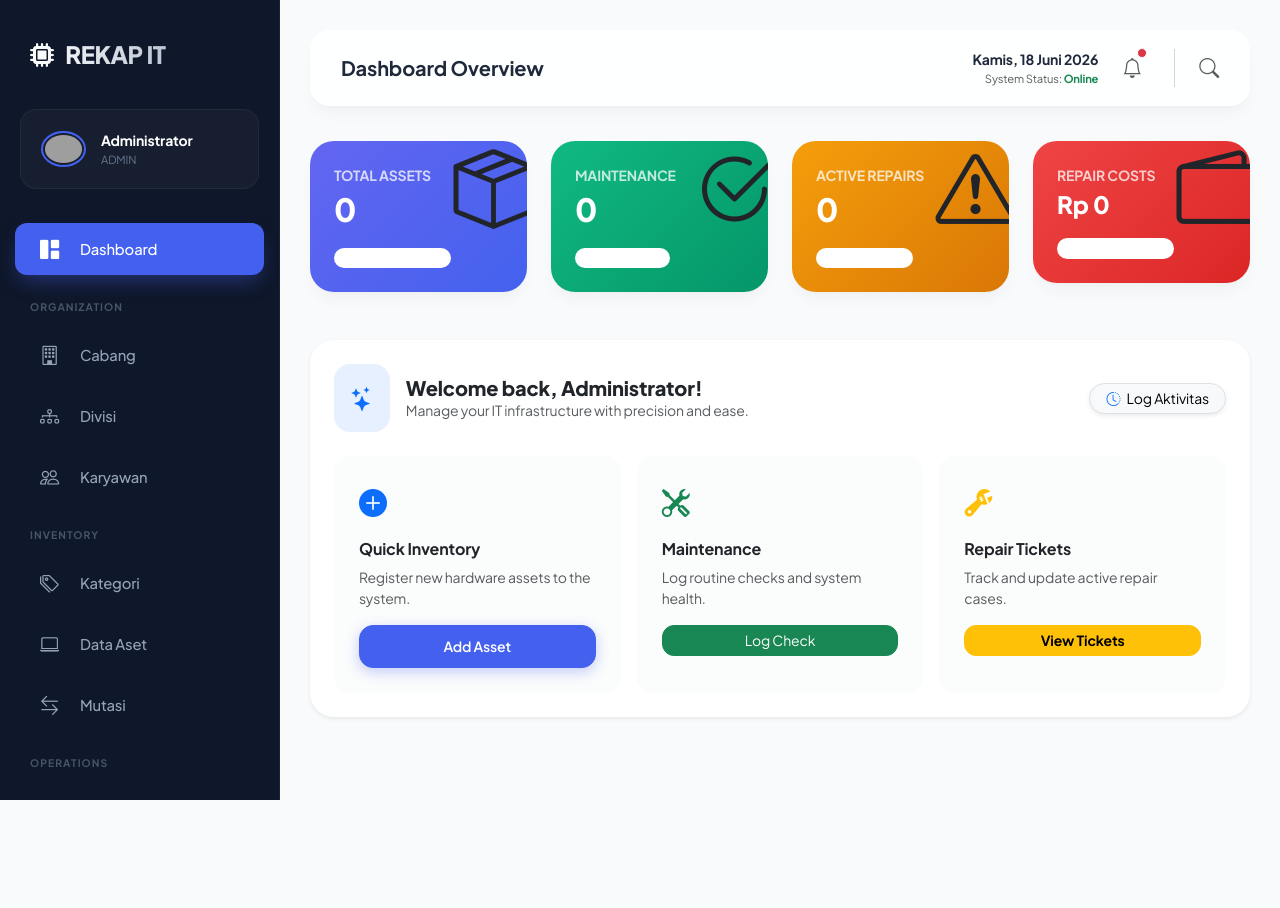
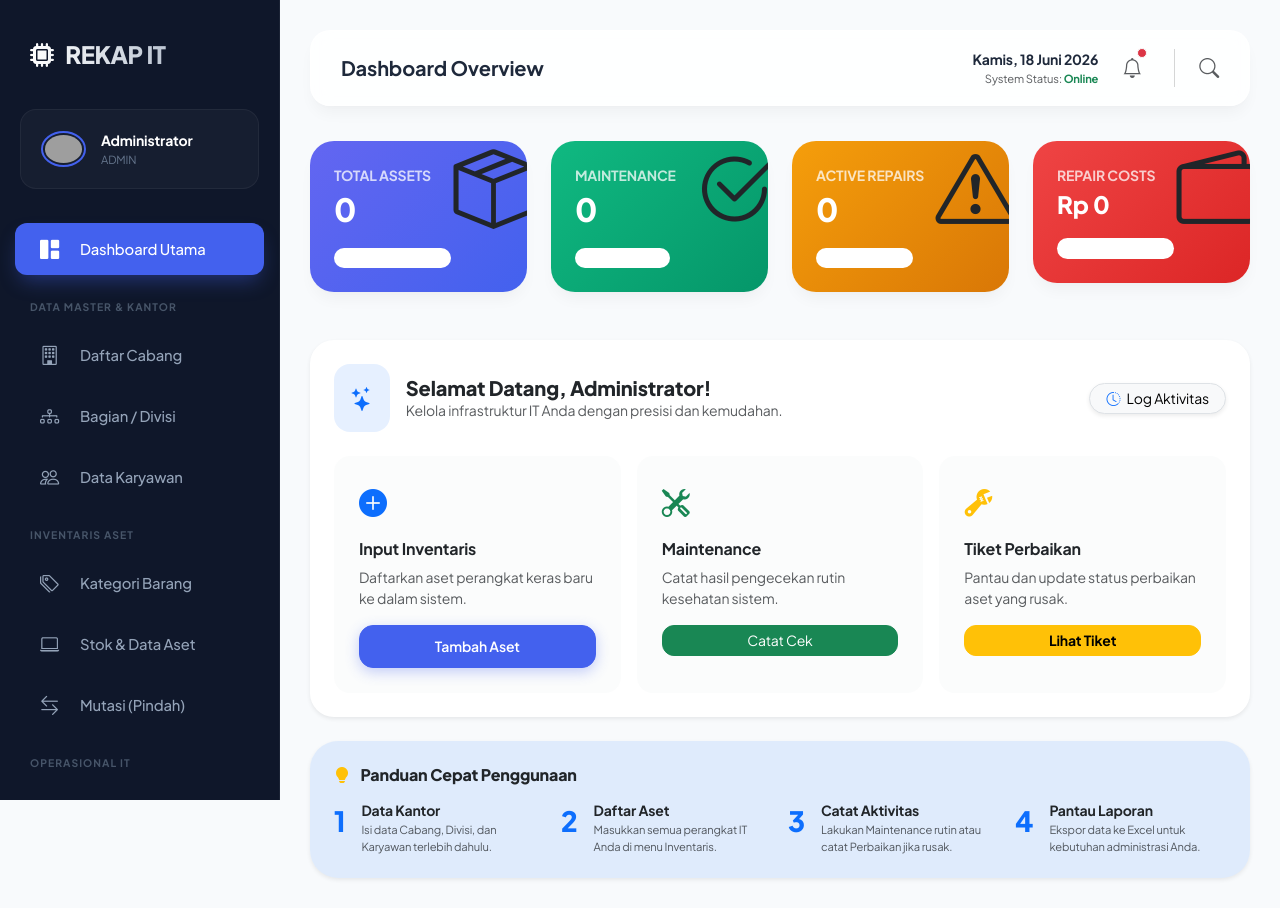
Before and after one commit to anangsuper/rekap-it-hafiz, a PHP site: page / in a window 1280 px wide. Before the commit the page ends 800 px from the top, so only its background shows below. Run offline with PHP 8.4, Linux system fonts and the light colour scheme; a user stored in the database is signed in; data that the repository does not hold is empty; grey boxes are pictures that could not be loaded.

Commit message:
UI/UX: simplify terminology, localize navigation, and add Quick Start Guide for easier onboarding

```diff
--- a/views/dashboard.php
+++ b/views/dashboard.php
@@ -93,15 +93,15 @@ try {
 
 <div class="row g-4 animate-fade-in" style="animation-delay: 0.1s;">
     <div class="col-md-12">
-        <div class="card h-100 p-4 border-0 shadow-sm">
+        <div class="card p-4 border-0 shadow-sm mb-4">
             <div class="d-flex align-items-center justify-content-between mb-4">
                 <div class="d-flex align-items-center">
                     <div class="bg-primary bg-opacity-10 p-3 rounded-4 me-3 text-primary">
                         <i class="bi bi-stars fs-4"></i>
                     </div>
                     <div>
-                        <h5 class="fw-800 m-0 text-dark">Welcome back, <?= $_SESSION['nama'] ?>!</h5>
-                        <p class="text-muted small m-0">Manage your IT infrastructure with precision and ease.</p>
+                        <h5 class="fw-800 m-0 text-dark">Selamat Datang, <?= $_SESSION['nama'] ?>!</h5>
+                        <p class="text-muted small m-0">Kelola infrastruktur IT Anda dengan presisi dan kemudahan.</p>
                     </div>
                 </div>
                 <a href="index.php?page=logs" class="btn btn-light btn-sm rounded-pill px-3 border shadow-sm">
@@ -113,25 +113,68 @@ try {
                 <div class="col-md-4">
                     <div class="p-4 rounded-4 bg-light bg-opacity-50 border border-white h-100 transition-hover">
                         <i class="bi bi-plus-circle-fill text-primary fs-3 mb-3 d-block"></i>
-                        <h6 class="fw-700 text-dark">Quick Inventory</h6>
-                        <p class="small text-muted mb-3">Register new hardware assets to the system.</p>
-                        <a href="index.php?page=inventaris" class="btn btn-primary btn-sm w-100 text-white">Add Asset</a>
+                        <h6 class="fw-700 text-dark">Input Inventaris</h6>
+                        <p class="small text-muted mb-3">Daftarkan aset perangkat keras baru ke dalam sistem.</p>
+                        <a href="index.php?page=inventaris" class="btn btn-primary btn-sm w-100 text-white">Tambah Aset</a>
                     </div>
                 </div>
                 <div class="col-md-4">
                     <div class="p-4 rounded-4 bg-light bg-opacity-50 border border-white h-100 transition-hover">
                         <i class="bi bi-tools text-success fs-3 mb-3 d-block"></i>
                         <h6 class="fw-700 text-dark">Maintenance</h6>
-                        <p class="small text-muted mb-3">Log routine checks and system health.</p>
-                        <a href="index.php?page=maintenance" class="btn btn-success btn-sm w-100 text-white" style="border-radius: 12px;">Log Check</a>
+                        <p class="small text-muted mb-3">Catat hasil pengecekan rutin kesehatan sistem.</p>
+                        <a href="index.php?page=maintenance" class="btn btn-success btn-sm w-100 text-white" style="border-radius: 12px;">Catat Cek</a>
                     </div>
                 </div>
                 <div class="col-md-4">
                     <div class="p-4 rounded-4 bg-light bg-opacity-50 border border-white h-100 transition-hover">
                         <i class="bi bi-wrench-adjustable text-warning fs-3 mb-3 d-block"></i>
-                        <h6 class="fw-700 text-dark">Repair Tickets</h6>
-                        <p class="small text-muted mb-3">Track and update active repair cases.</p>
-                        <a href="index.php?page=perbaikan" class="btn btn-warning btn-sm w-100 fw-bold" style="border-radius: 12px;">View Tickets</a>
+                        <h6 class="fw-700 text-dark">Tiket Perbaikan</h6>
+                        <p class="small text-muted mb-3">Pantau dan update status perbaikan aset yang rusak.</p>
+                        <a href="index.php?page=perbaikan" class="btn btn-warning btn-sm w-100 fw-bold" style="border-radius: 12px;">Lihat Tiket</a>
+                    </div>
+                </div>
+            </div>
+        </div>
+
+        <!-- Quick Start Guide -->
+        <div class="card p-4 border-0 shadow-sm bg-primary bg-opacity-10" style="border-radius: 28px;">
+            <h6 class="fw-800 mb-3"><i class="bi bi-lightbulb-fill text-warning me-2"></i> Panduan Cepat Penggunaan</h6>
+            <div class="row g-3">
+                <div class="col-md-3">
+                    <div class="d-flex">
+                        <div class="fw-800 text-primary me-3 fs-3">1</div>
+                        <div>
+                            <div class="fw-bold small">Data Kantor</div>
+                            <div class="text-muted" style="font-size: 0.7rem;">Isi data Cabang, Divisi, dan Karyawan terlebih dahulu.</div>
+                        </div>
+                    </div>
+                </div>
+                <div class="col-md-3">
+                    <div class="d-flex">
+                        <div class="fw-800 text-primary me-3 fs-3">2</div>
+                        <div>
+                            <div class="fw-bold small">Daftar Aset</div>
+                            <div class="text-muted" style="font-size: 0.7rem;">Masukkan semua perangkat IT Anda di menu Inventaris.</div>
+                        </div>
+                    </div>
+                </div>
+                <div class="col-md-3">
+                    <div class="d-flex">
+                        <div class="fw-800 text-primary me-3 fs-3">3</div>
+                        <div>
+                            <div class="fw-bold small">Catat Aktivitas</div>
+                            <div class="text-muted" style="font-size: 0.7rem;">Lakukan Maintenance rutin atau catat Perbaikan jika rusak.</div>
+                        </div>
+                    </div>
+                </div>
+                <div class="col-md-3">
+                    <div class="d-flex">
+                        <div class="fw-800 text-primary me-3 fs-3">4</div>
+                        <div>
+                            <div class="fw-bold small">Pantau Laporan</div>
+                            <div class="text-muted" style="font-size: 0.7rem;">Ekspor data ke Excel untuk kebutuhan administrasi Anda.</div>
+                        </div>
                     </div>
                 </div>
             </div>
--- a/views/header.php
+++ b/views/header.php
@@ -243,51 +243,51 @@
 
     <div class="nav flex-column">
         <a href="index.php?page=dashboard" class="nav-link <?= ($page == 'dashboard') ? 'active' : '' ?>">
-            <i class="bi bi-grid-1x2-fill me-2"></i> Dashboard
+            <i class="bi bi-grid-1x2-fill me-2"></i> Dashboard Utama
         </a>
 
-        <div class="nav-section">Organization</div>
+        <div class="nav-section">Data Master & Kantor</div>
         <a href="index.php?page=cabang" class="nav-link <?= ($page == 'cabang') ? 'active' : '' ?>">
-            <i class="bi bi-building me-2"></i> Cabang
+            <i class="bi bi-building me-2"></i> Daftar Cabang
         </a>
         <a href="index.php?page=divisi" class="nav-link <?= ($page == 'divisi') ? 'active' : '' ?>">
-            <i class="bi bi-diagram-3 me-2"></i> Divisi
+            <i class="bi bi-diagram-3 me-2"></i> Bagian / Divisi
         </a>
         <a href="index.php?page=karyawan" class="nav-link <?= ($page == 'karyawan') ? 'active' : '' ?>">
-            <i class="bi bi-people me-2"></i> Karyawan
+            <i class="bi bi-people me-2"></i> Data Karyawan
         </a>
 
-        <div class="nav-section">Inventory</div>
+        <div class="nav-section">Inventaris Aset</div>
         <a href="index.php?page=kategori" class="nav-link <?= ($page == 'kategori') ? 'active' : '' ?>">
-            <i class="bi bi-tags me-2"></i> Kategori
+            <i class="bi bi-tags me-2"></i> Kategori Barang
         </a>
         <a href="index.php?page=inventaris" class="nav-link <?= ($page == 'inventaris') ? 'active' : '' ?>">
-            <i class="bi bi-laptop me-2"></i> Data Aset
+            <i class="bi bi-laptop me-2"></i> Stok & Data Aset
         </a>
         <a href="index.php?page=mutasi" class="nav-link <?= ($page == 'mutasi') ? 'active' : '' ?>">
-            <i class="bi bi-arrow-left-right me-2"></i> Mutasi
+            <i class="bi bi-arrow-left-right me-2"></i> Mutasi (Pindah)
         </a>
 
-        <div class="nav-section">Operations</div>
+        <div class="nav-section">Operasional IT</div>
         <a href="index.php?page=maintenance" class="nav-link <?= ($page == 'maintenance') ? 'active' : '' ?>">
-            <i class="bi bi-tools me-2"></i> Maintenance
+            <i class="bi bi-tools me-2"></i> Perawatan Rutin
         </a>
         <a href="index.php?page=perbaikan" class="nav-link <?= ($page == 'perbaikan') ? 'active' : '' ?>">
-            <i class="bi bi-wrench-adjustable me-2"></i> Perbaikan
+            <i class="bi bi-wrench-adjustable me-2"></i> Perbaikan Aset
         </a>
         <a href="index.php?page=sparepart" class="nav-link <?= ($page == 'sparepart') ? 'active' : '' ?>">
-            <i class="bi bi-box-seam me-2"></i> Sparepart
+            <i class="bi bi-box-seam me-2"></i> Stok Sparepart
         </a>
 
-        <div class="nav-section">Reports & Logs</div>
+        <div class="nav-section">Laporan & Riwayat</div>
         <a href="index.php?page=audit" class="nav-link <?= ($page == 'audit') ? 'active' : '' ?>">
-            <i class="bi bi-shield-check me-2"></i> Audit Aset
+            <i class="bi bi-shield-check me-2"></i> Audit Fisik
         </a>
         <a href="index.php?page=logs" class="nav-link <?= ($page == 'logs') ? 'active' : '' ?>">
             <i class="bi bi-clock-history me-2"></i> Log Aktivitas
         </a>
         <a href="index.php?page=laporan" class="nav-link <?= ($page == 'laporan') ? 'active' : '' ?>">
-            <i class="bi bi-file-earmark-bar-graph me-2"></i> Laporan
+            <i class="bi bi-file-earmark-bar-graph me-2"></i> Laporan Excel
         </a>
 
         <div class="mt-4 mb-4">
```
